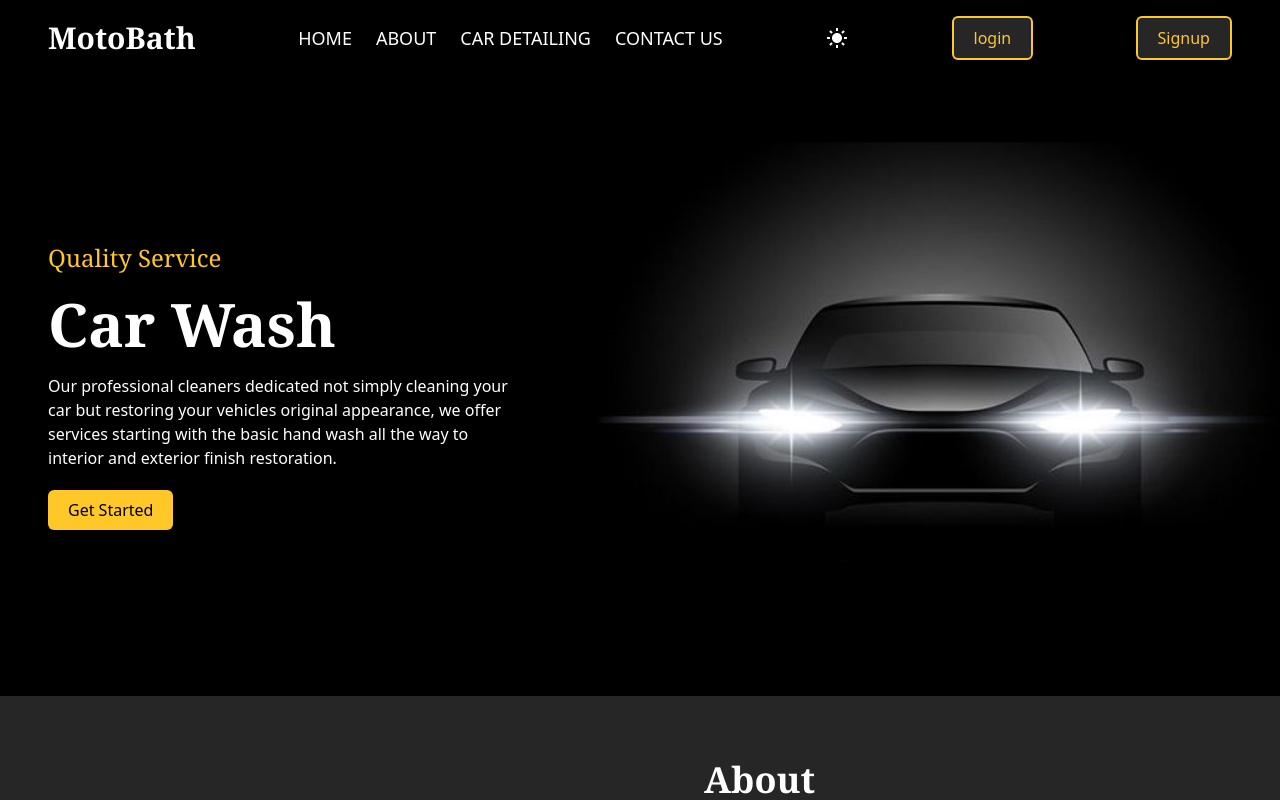
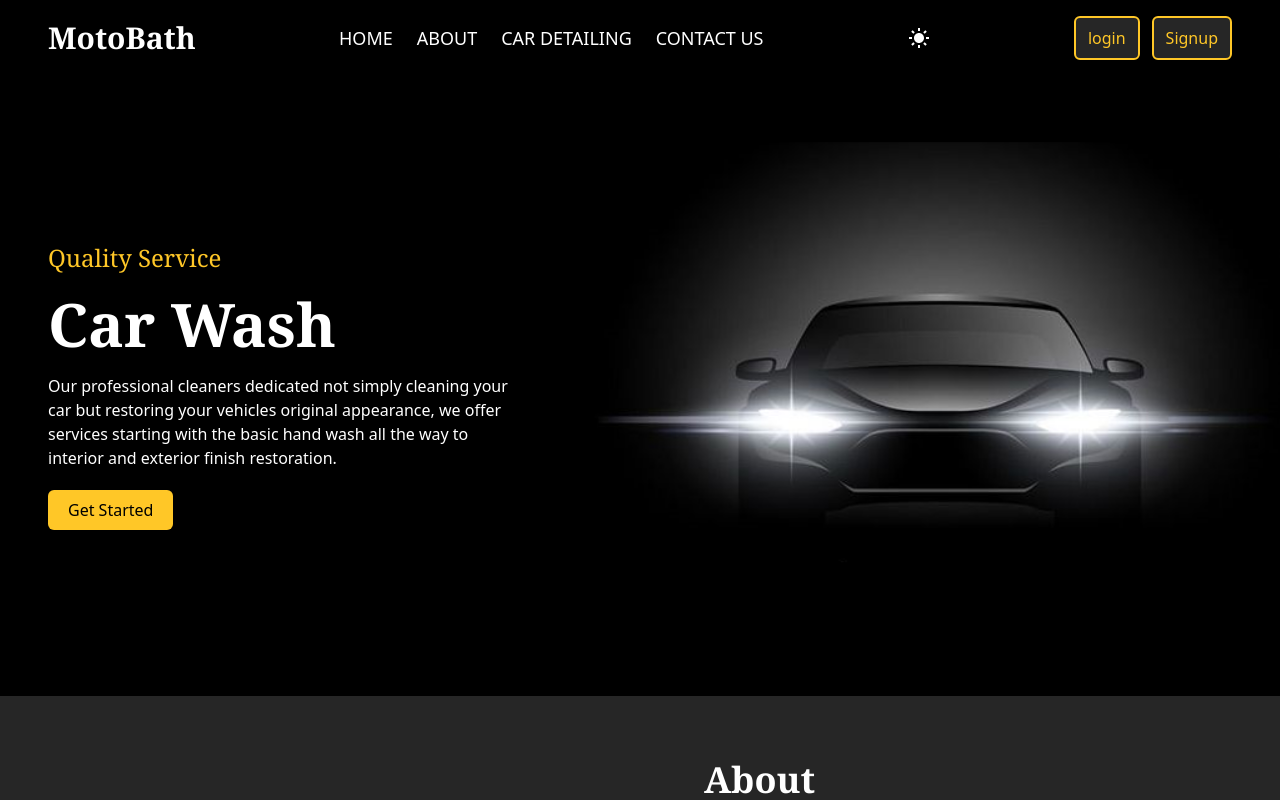
Before and after one commit to saimfaisal/Moto, a React (Vite) app: page / in a window 1280 px wide. Shown: the top 800 px of the page. Built offline with nearby package versions, Linux system fonts and the light colour scheme.

Commit message:
size adjust

```diff
--- a/src/components/Navbar/Navbar.jsx
+++ b/src/components/Navbar/Navbar.jsx
@@ -51,8 +51,11 @@ function Navbar({theme,setTheme,onLoginClick,onSignupClick}) {
                     }
 
                 </div>
-                <button onClick={onLoginClick} className='btn  text-primary  px-5 py-2 rounded-md border-primary border-2 dark:bg-neutral-800 hover:bg-primary hover:text-white duration-300 dark:hover:bg-primary'>login</button>
-                <button onClick={onSignupClick}className='btn  text-primary  px-5 py-2 rounded-md border-primary border-2 dark:bg-neutral-800 hover:bg-primary hover:text-white duration-300 dark:hover:bg-primary' >Signup</button>
+                <div className='flex gap-3'>
+                    <button onClick={onLoginClick} className='btn  text-primary  px-3 py-1 rounded-md border-primary border-2 dark:bg-neutral-800 hover:bg-primary hover:text-white duration-300 dark:hover:bg-primary'>login</button>
+                <button onClick={onSignupClick}className='btn  text-primary  px-3 py-2 rounded-md border-primary border-2 dark:bg-neutral-800 hover:bg-primary hover:text-white duration-300 dark:hover:bg-primary' >Signup</button>
+                </div>
+
             </div>
 
         </div>
```
